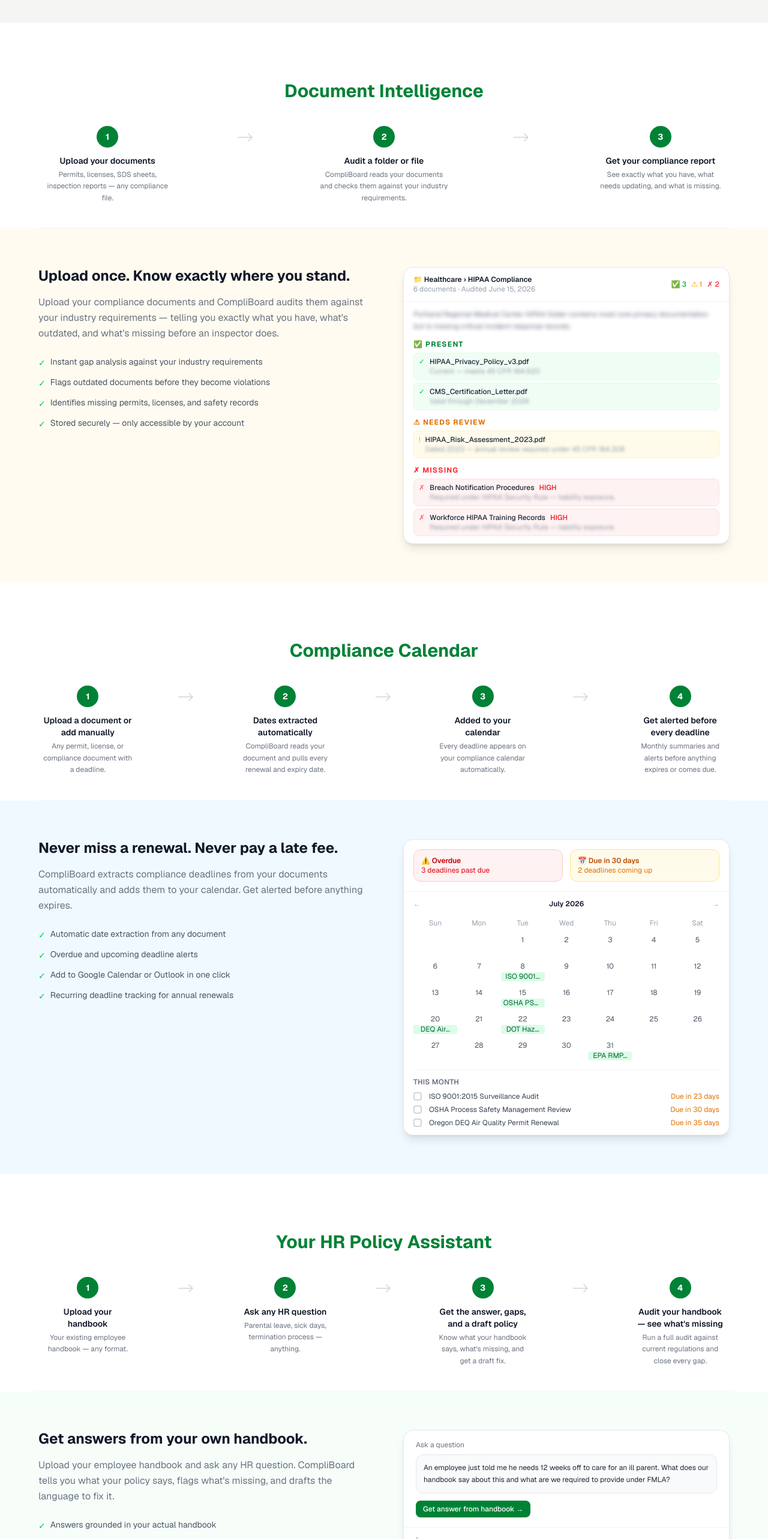
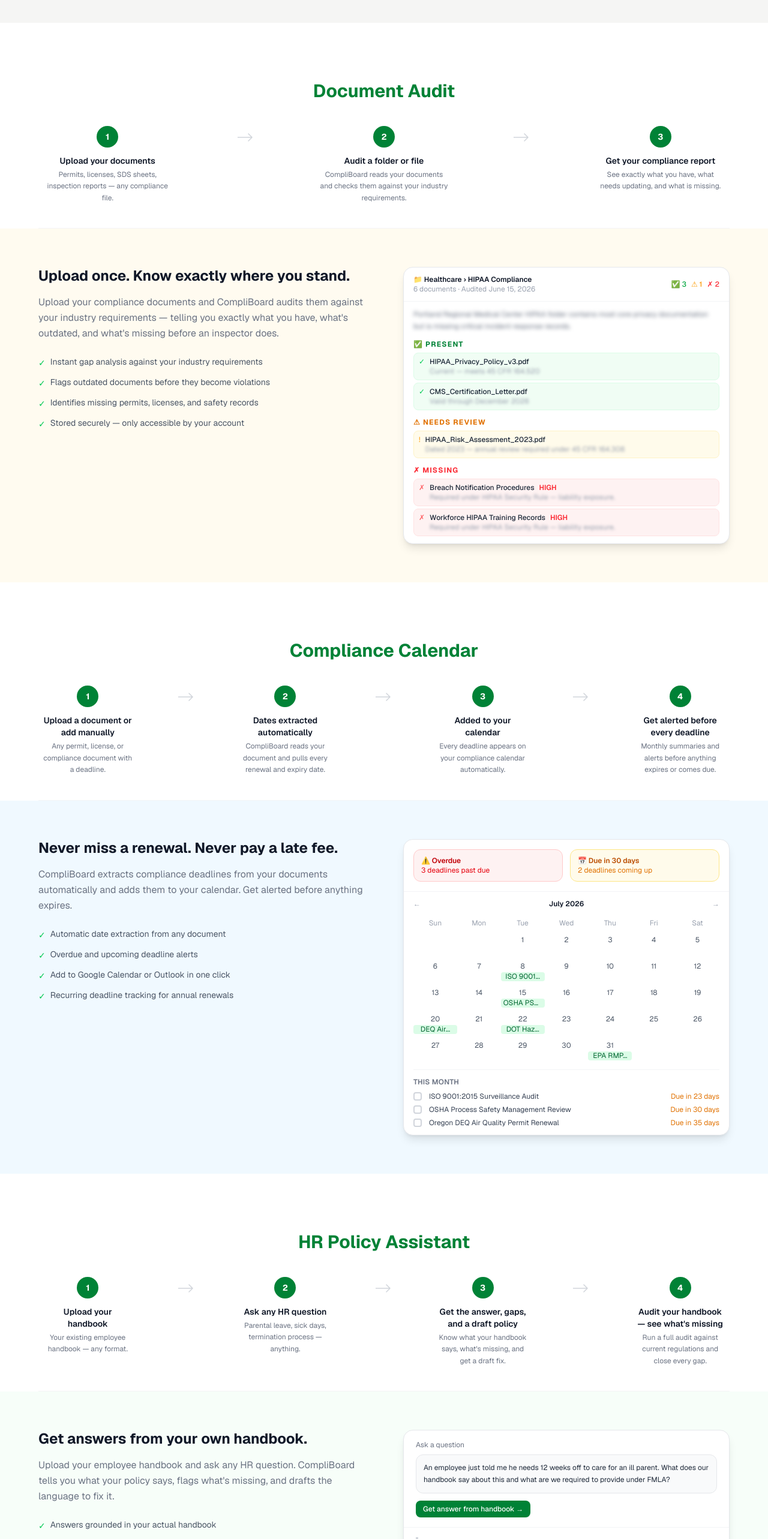
Before and after one commit to bhaskarc-compliboard/compliboard, a Next.js app: page / in a window 1280 px wide. Shown: the part 1520-4086 px from the top of the page at 60% size. Built offline with nearby package versions, Linux system fonts and the light colour scheme.

Commit message:
Homepage: Document Audit rename, HR Policy Assistant fix, remove pricing label

```diff
--- a/app/page.tsx
+++ b/app/page.tsx
@@ -473,7 +473,7 @@
       <section className="bg-white pt-24 px-6 pb-0">
         <div className="max-w-6xl mx-auto">
           <div className="text-center mb-10">
-            <p className="text-3xl font-bold text-green-700">Document Intelligence</p>
+            <p className="text-3xl font-bold text-green-700">Document Audit</p>
           </div>
           <div className="grid grid-cols-5 gap-0 items-start pb-10 border-b border-gray-100">
             <div className="flex flex-col items-center text-center px-2">
@@ -748,7 +748,7 @@
       <section className="bg-white pt-24 px-6 pb-0">
         <div className="max-w-6xl mx-auto">
           <div className="text-center mb-10">
-            <p className="text-3xl font-bold text-green-700">Your HR Policy Assistant</p>
+            <p className="text-3xl font-bold text-green-700">HR Policy Assistant</p>
           </div>
           <div className="grid grid-cols-7 gap-0 items-start pb-10 border-b border-gray-100">
             <div className="flex flex-col items-center text-center px-2">
@@ -868,7 +868,7 @@
 
             {/* Left — Pricing */}
             <div className="bg-white rounded-2xl p-8 shadow-lg">
-              <p className="text-xs font-semibold text-green-700 uppercase tracking-widest mb-6">Simple, honest pricing</p>
+
 
               <div className="mb-6">
                 <div className="flex items-end gap-2 mb-1">
```
